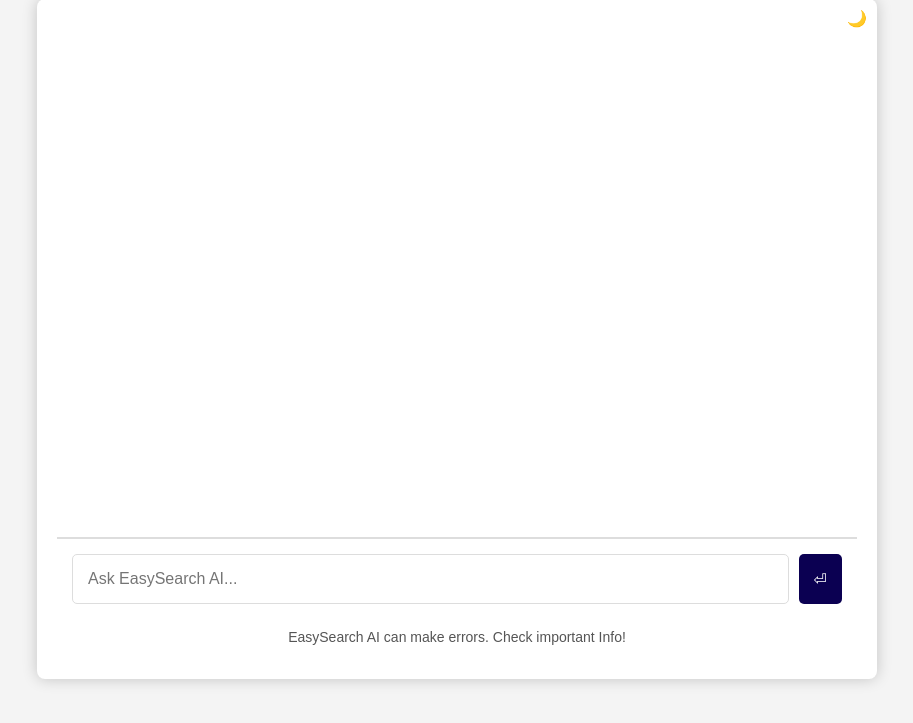
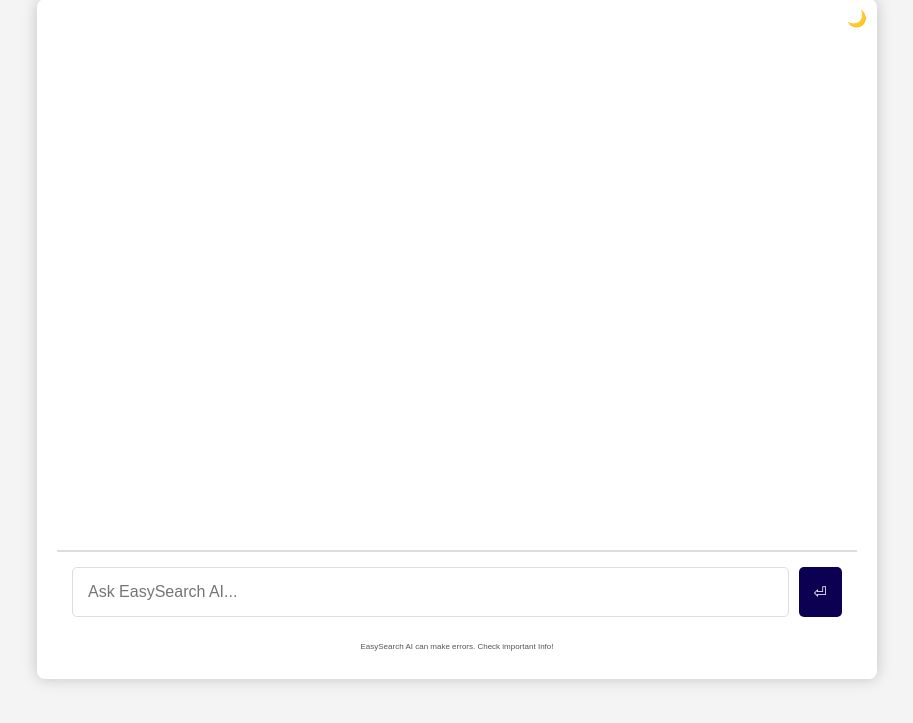
Before and after one commit to ongwaebrowser/ongaiwebservice, a Flask app: page / in a window 1280 px wide. Shown: the part 61-784 px from the top of the page, without its empty margins (183-1096 px from the left). Run offline with Flask 3, Linux system fonts and the light colour scheme.

Commit message:
Update index.html

```diff
--- a/templates/index.html
+++ b/templates/index.html
@@ -219,7 +219,7 @@
         .warning-message {
             color: #555;
             margin-top: 10px;
-            font-size: 14px;
+            font-size: 8px;
             text-align: center;
         }
     </style>
```
